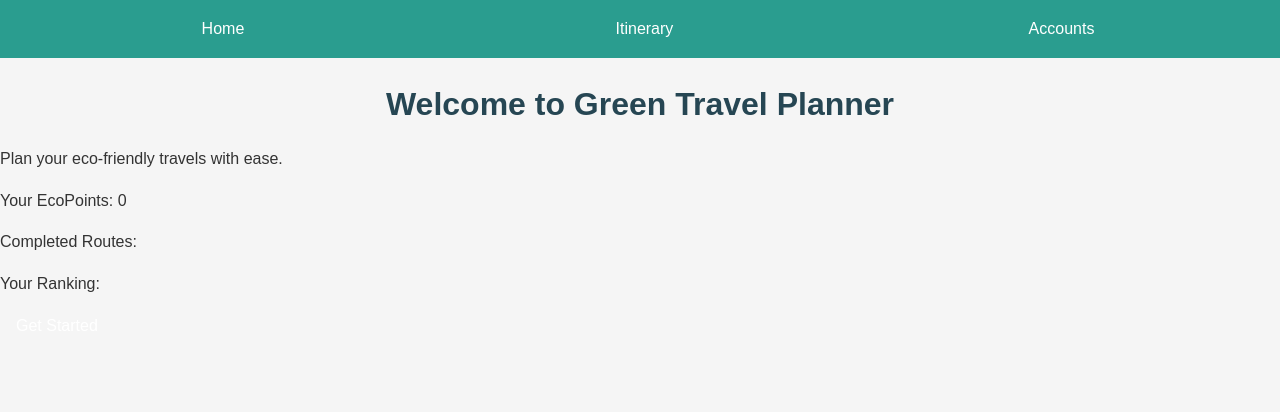
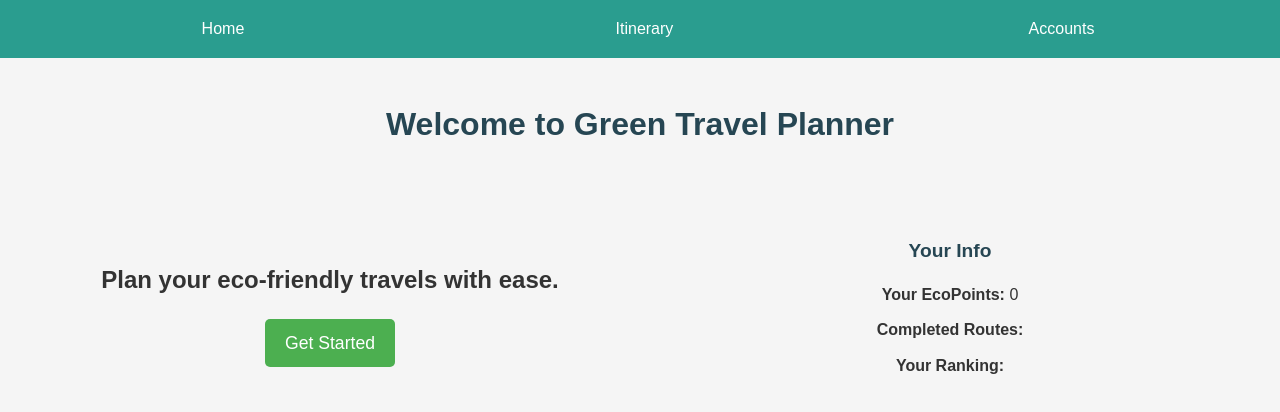
Before and after one commit to mnyhu201/Green-Travel-Planner, a React (Create React App) app in the folder frontend/: page / in a window 1280 px wide. Shown: the top 412 px of the page. Built offline with nearby package versions, Linux system fonts and the light colour scheme; no server answers; sample sign-in values are in the browser's storage.

Commit message:
homepage layout ok

```diff
--- a/frontend/package.json
+++ b/frontend/package.json
@@ -19,9 +19,11 @@
     "@fortawesome/react-fontawesome": "^0.2.2",
     "@react-google-maps/api": "^2.20.3",
     "axios": "^1.7.7",
+    "chart.js": "^4.4.6",
     "firebase": "^11.0.1",
     "multiselect-react-dropdown": "^2.0.25",
     "react": "^18.2.0",
+    "react-chartjs-2": "^5.2.0",
     "react-dom": "^18.2.0",
     "react-router-dom": "^6.12.0",
     "react-scripts": "^5.0.1"
--- /dev/null
+++ b/frontend/src/pages/HomePage.css
@@ -0,0 +1,93 @@
+.home-container {
+    display: flex;
+    flex-direction: column;
+    padding: 20px;
+}
+
+.header {
+    text-align: center;
+    width: 100%;
+}
+
+.header h1 {
+    font-size: 2rem;
+    margin-bottom: 20px;
+}
+
+.main-content {
+    display: flex;
+    justify-content: space-between;
+    margin-top: 20px;
+    width: 100%;
+}
+
+.left-section {
+    flex: 1;
+    display: flex;
+    flex-direction: column;
+    justify-content: center; /* Center vertically */
+    align-items: center;     /* Center horizontally */
+    text-align: center;
+    padding: 20px;
+}
+
+.left-section p {
+    font-size: 1.5rem; /* Reduced font size to balance the layout */
+    font-weight: bold; /* Bold text */
+    margin-bottom: 20px; /* Space between the text and the button */
+}
+
+.right-section {
+    flex: 1;
+    display: flex;
+    flex-direction: column;
+    justify-content: space-between;
+    align-items: center;
+    height: 100%; /* Ensure it takes full height */
+    padding: 20px;
+}
+
+.get-started-btn {
+    padding: 10px 20px;
+    background-color: #4caf50;
+    color: white;
+    text-decoration: none;
+    border-radius: 5px;
+    font-size: 1.1rem;
+}
+
+.get-started-btn:hover {
+    background-color: #45a049;
+}
+
+.user-info {
+    text-align: center;
+    height: 30%; /* Reduced height to make the info section smaller */
+    display: flex;
+    flex-direction: column;
+    justify-content: flex-start; /* Align at the top */
+    align-items: center;
+    font-size: 0.9rem; /* Smaller font size for compact look */
+    padding: 10px;
+}
+
+.user-info h2 {
+    font-size: 1.2rem;
+    margin-bottom: 10px;
+}
+
+.user-info p {
+    font-size: 1rem;
+    margin: 5px 0;
+}
+
+.chart {
+    margin-top: 20px;
+    height: 60vh; /* Increased height for the chart to make it bigger */
+    width: 100%;
+}
+
+.chart canvas {
+    max-height: 100%;
+    width: 100%;
+}
--- a/frontend/src/pages/HomePage.js
+++ b/frontend/src/pages/HomePage.js
@@ -1,12 +1,20 @@
 import React, { useEffect, useState }  from 'react';
 import { Link, useNavigate } from 'react-router-dom';
 import axios from 'axios';
+import './HomePage.css'
+import { Bar } from 'react-chartjs-2';
+import { Chart as ChartJS, Title, Tooltip, Legend, CategoryScale, LinearScale, BarElement } from 'chart.js';
+
+// Register Chart.js components
+ChartJS.register(Title, Tooltip, Legend, CategoryScale, LinearScale, BarElement);
 
 const HomePage = () => {
   const navigate = useNavigate();
   const [ecopoints, setEcopoints] = useState(0);
   const [completedroutes, setCompletedroutes] = useState(null);
   const [ranking, setRanking] = useState(null);
+  const [topUsers, setTopUsers] = useState([]);
+  const [chartData, setChartData] = useState(null);
 
   useEffect(() => {
     const token = localStorage.getItem('idToken');
@@ -21,6 +29,9 @@ const HomePage = () => {
           const users = response.data;
           console.log("users: ", users);
 
+          const top3 = users.slice(0, 3);
+          setTopUsers(top3);
+
           // Find the current user’s data and rank based on sorted list
           const userIndex = users.findIndex(user => user.email === email);
           console.log("userIndex: ", userIndex);
@@ -29,6 +40,21 @@ const HomePage = () => {
             setEcopoints(users[userIndex].ecoPoints);
             setCompletedroutes(users[userIndex].completedRoutes.length);
           }
+          // Prepare chart data for EcoPoints only
+          const ecoPoints = users.map(user => user.ecoPoints);
+          const userEcoPoints = users[userIndex]?.ecoPoints;
+
+          setChartData({
+            labels: top3.map(user => user.email), // Display the top 3 users
+            datasets: [
+              {
+                label: 'EcoPoints',
+                data: [userEcoPoints, ...ecoPoints.slice(0, 3)], // User's EcoPoints followed by top 3 users' EcoPoints
+                backgroundColor: ['rgba(75, 192, 192, 0.6)', 'rgba(255, 99, 132, 0.6)', 'rgba(54, 162, 235, 0.6)', 'rgba(153, 102, 255, 0.6)'],
+              }
+            ]
+          });
+
         })
         .catch(error => {
           console.error('Error fetching user ranking data:', error);
@@ -37,19 +63,55 @@ const HomePage = () => {
   }, [navigate]);
 
   return (
-    <div>
+    <div className="home-container">
+      <div className="header">
         <h1>Welcome to Green Travel Planner</h1>
+      </div>
+
+      <div className="main-content">
+        <div className="left-section">
           <p>Plan your eco-friendly travels with ease.</p>
+          <Link to="/itinerary" className="get-started-btn">Get Started</Link>
+        </div>
+
+        <div className="right-section">
           {ecopoints !== null ? (
             <>
-          <p>Your EcoPoints: {ecopoints}</p>
-          <p>Completed Routes: {completedroutes}</p>
-          <p>Your Ranking: {ranking}</p>
+              <div className="user-info">
+                <h2>Your Info</h2>
+                <p><strong>Your EcoPoints:</strong> {ecopoints}</p>
+                <p><strong>Completed Routes:</strong> {completedroutes}</p>
+                <p><strong>Your Ranking:</strong> {ranking}</p>
+              </div>
+
+              {chartData && (
+                <div className="chart">
+                  <h2>Your EcoPoints vs Top 3 Users</h2>
+                  <Bar data={chartData} options={{
+                    responsive: true,
+                    plugins: {
+                      title: {
+                        display: true,
+                        text: 'EcoPoints Comparison'
+                      },
+                      legend: {
+                        position: 'top',
+                      }
+                    },
+                    scales: {
+                      x: {
+                        beginAtZero: true,
+                      }
+                    }
+                  }} />
+                </div>
+              )}
             </>
           ) : (
             <p>Loading your EcoPoints and Ranking...</p>
           )}
-      <Link to="/itinerary">Get Started</Link>
+        </div>
+      </div>
     </div>
   );
 
```
Also changed, not shown: 1 other file (tests, documents, lock files or other folders). Lines whose indentation alone changed are shown as unchanged.
